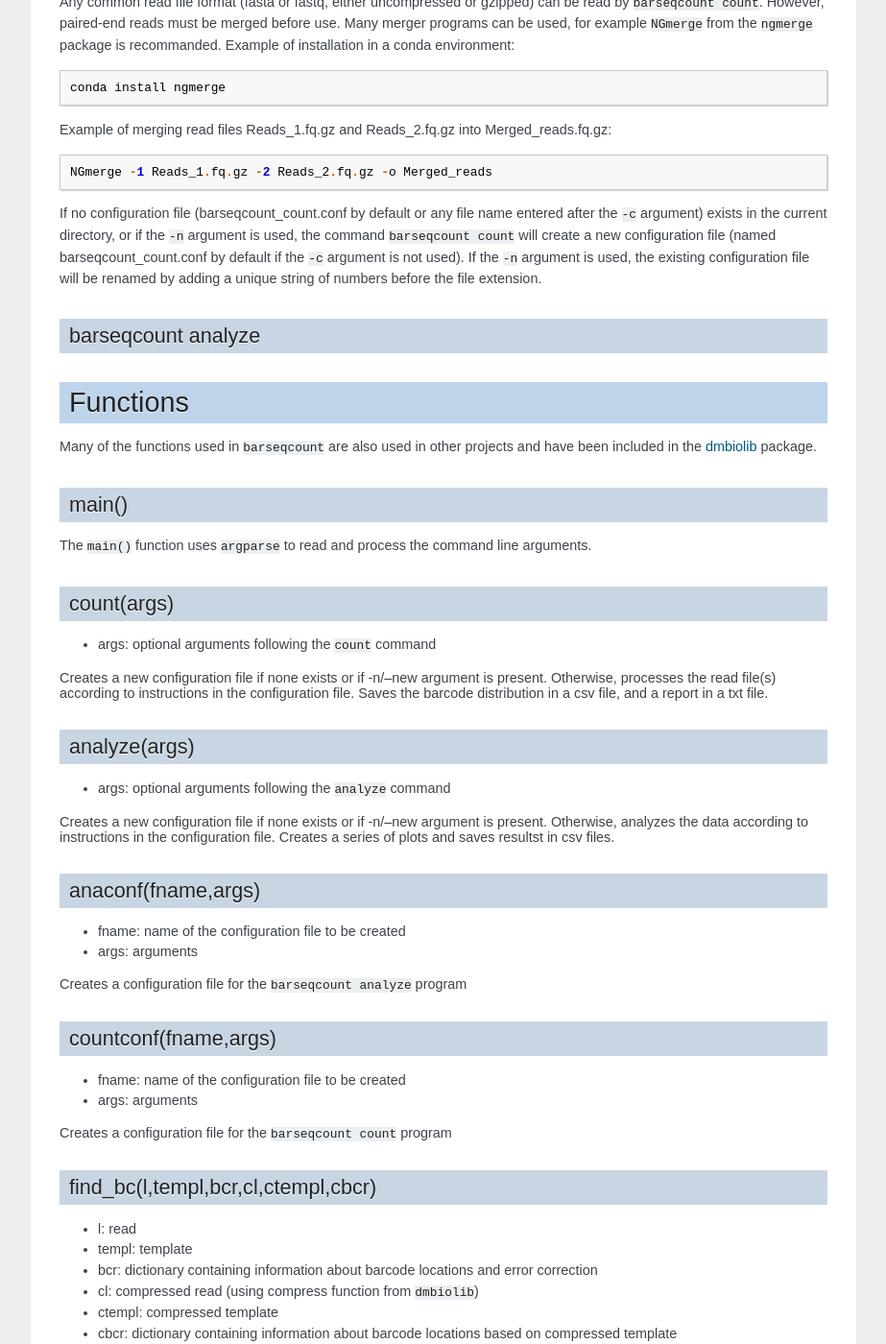
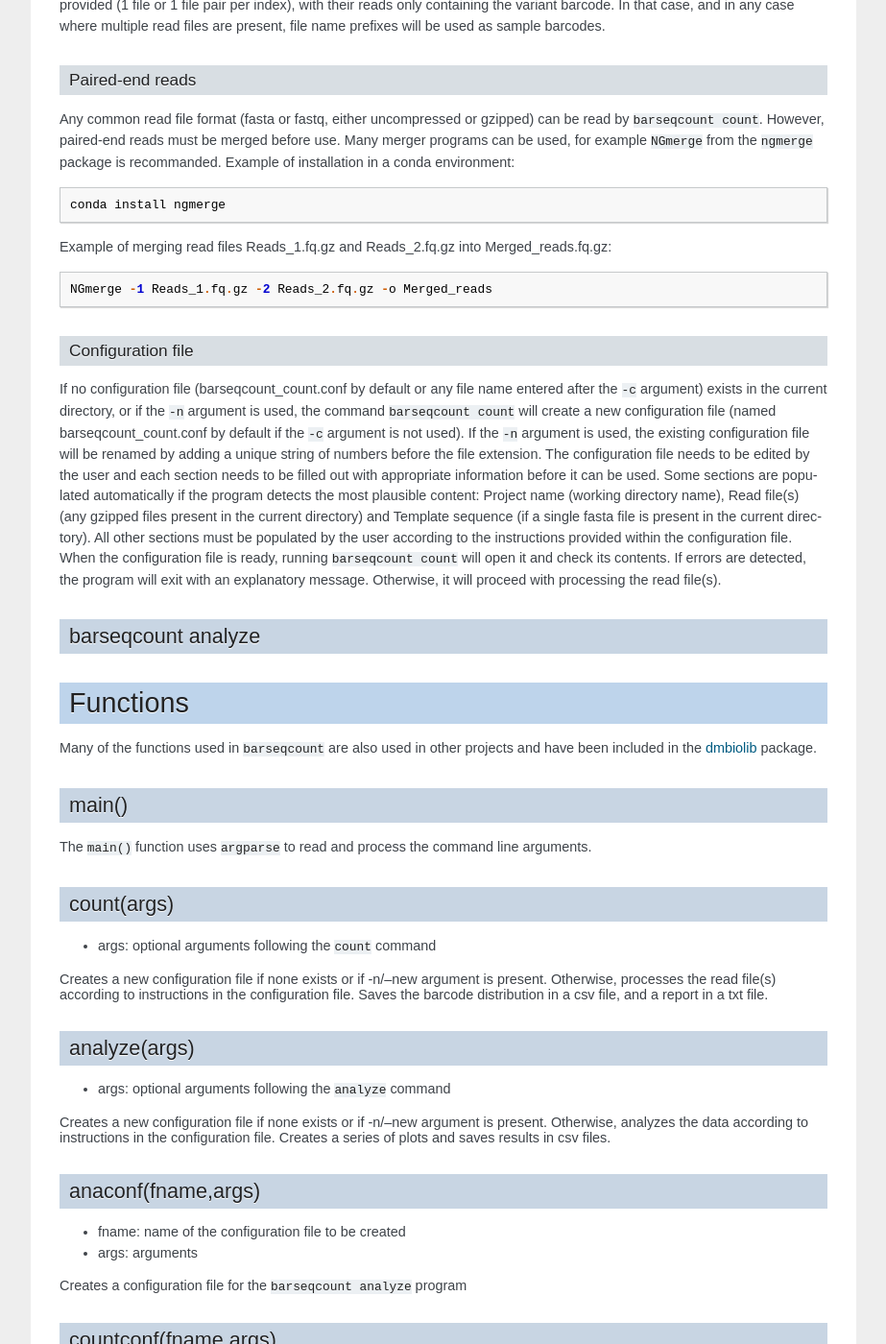
Before and after one commit to damienmarsic/barseqcount, a Sphinx documentation site: the page built from docs/bsq-doc.rst, in a window 1280 px wide and 1400 px high, scrolled down 1331 px. Shown: the whole window at 96% size, without its empty margins (198-1121 px from the left). Built offline with Sphinx 7.4.7, drawn with Linux system fonts in a browser that asks for light colours; some of the changed text lies outside the part shown.

Commit message:
Update bsq-doc.rst

```diff
--- a/docs/bsq-doc.rst
+++ b/docs/bsq-doc.rst
@@ -50,7 +50,13 @@ Positional arguments ``count`` and ``analyze``  are the two commands that ``bars
 barseqcount count
 *****************
 
+Barcodes
+--------
+
 Although ``barseqcount count`` works with any number of barcodes, typically, each read contains one variant barcode, as well as possibly one or more sample barcodes. The sample barcodes are introduced by barcoded primers which are used to amplify the variant barcode sequence. In the case of Illumina sequencing, if indexes (barcodes introduced by PCR or ligation) are used for different samples, demultiplexing is typically performed by the NGS provider, in which case multiple files will be provided (1 file or 1 file pair per index), with their reads only containing the variant barcode. In that case, and in any case where multiple read files are present, file name prefixes will be used as sample barcodes.
+
+Paired-end reads
+----------------
 
 Any common read file format (fasta or fastq, either uncompressed or gzipped) can be read by ``barseqcount count``. However, paired-end reads must be merged before use. Many merger programs can be used, for example ``NGmerge`` from the ``ngmerge`` package is recommanded. Example of installation in a conda environment::
 
@@ -60,7 +66,21 @@ Example of merging read files Reads_1.fq.gz and Reads_2.fq.gz into Merged_reads.
 
     NGmerge -1 Reads_1.fq.gz -2 Reads_2.fq.gz -o Merged_reads
 
-If no configuration file (barseqcount_count.conf by default or any file name entered after the ``-c`` argument) exists in the current directory, or if the ``-n`` argument is used, the command ``barseqcount count`` will create a new configuration file (named barseqcount_count.conf by default if the ``-c`` argument is not used). If the ``-n`` argument is used, the existing configuration file will be renamed by adding a unique string of numbers before the file extension.
+Configuration file
+------------------
+
+If no configuration file (barseqcount_count.conf by default or any file name entered after the ``-c`` argument) exists in the current directory, or if the ``-n`` argument is used, the command ``barseqcount count`` will create a new configuration file (named barseqcount_count.conf by default if the ``-c`` argument is not used).
+If the ``-n`` argument is used, the existing configuration file will be renamed by adding a unique string of numbers before the file extension.
+The configuration file needs to be edited by the user and each section needs to be filled out with appropriate information before it can be used.
+Some sections are populated automatically if the program detects the most plausible content: Project name (working directory name), Read file(s) (any gzipped files present in the current directory) and Template sequence (if a single fasta file is present in the current directory).
+All other sections must be populated by the user according to the instructions provided within the configuration file.
+When the configuration file is ready, running ``barseqcount count`` will open it and check its contents.
+If errors are detected, the program will exit with an explanatory message. Otherwise, it will proceed with processing the read file(s).
+
+
+
+
+
 
 
 
@@ -95,7 +115,7 @@ analyze(args)
 *************
 * args: optional arguments following the ``analyze`` command
 
-| Creates a new configuration file if none exists or if -n/--new argument is present. Otherwise, analyzes the data according to instructions in the configuration file. Creates a series of plots and saves resultst in csv files.
+| Creates a new configuration file if none exists or if -n/--new argument is present. Otherwise, analyzes the data according to instructions in the configuration file. Creates a series of plots and saves results in csv files.
 
 anaconf(fname,args)
 *******************
```
